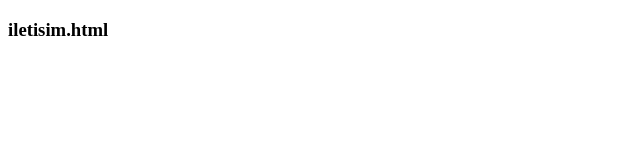
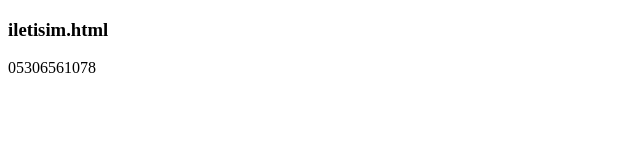
Before and after one commit to mahmutKayfeci/deneme, a plain HTML site: page iletisim.html in a window 1280 px wide. Shown: the whole page, without its empty margins (0-640 px from the left). Drawn offline with Linux system fonts and the light colour scheme.

Commit message:
telno eklendi

```diff
--- a/iletisim.html
+++ b/iletisim.html
@@ -5,5 +5,6 @@
 </head>
 <body>
 	<h3>iletisim.html</h3>
+	<span>05306561078</span>
 </body>
 </html>
```
